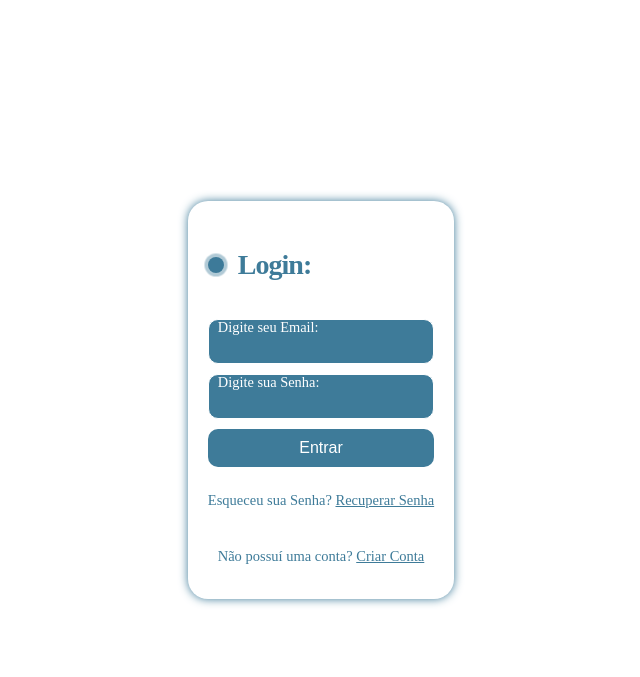
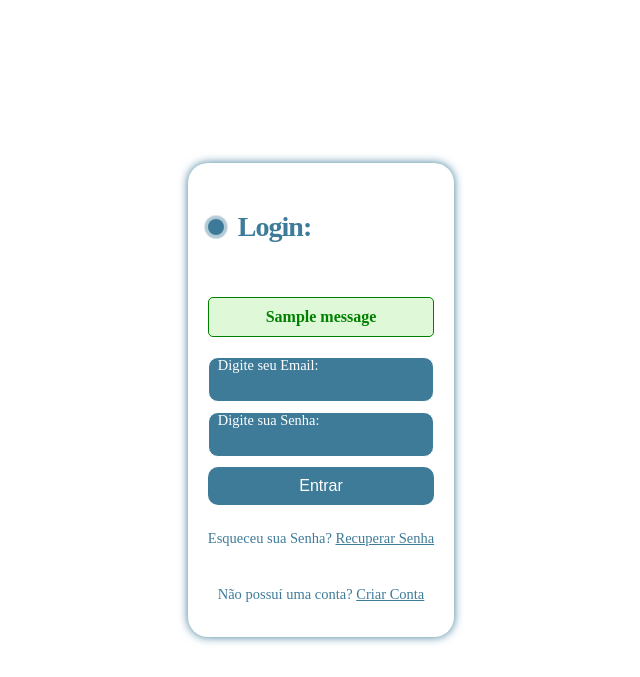
Before and after one commit to mHalfen/agendamento.py, a Flask app: page /login in a window 1280 px wide. Shown: the top 677 px of the page, without its empty margins (319-959 px from the left). Run offline with Flask 3, Linux system fonts and the light colour scheme; tables that the repository leaves empty hold one stand-in row (values such as "Sample post"); one stand-in notice (Sample message) is shown.

Commit message:
include flash/start geral ajusts

```diff
--- a/blueprints/home.py
+++ b/blueprints/home.py
@@ -1,4 +1,4 @@
-from flask import Blueprint, render_template, request, redirect, url_for, jsonify, Response
+from flask import Blueprint, render_template, request, redirect, url_for, jsonify, Response, flash
 from flask_login import login_required
 from db import db
 from models import Agendamentos, Divergencias, Trocas, Devolucoes, Recebimento, Fornecedores
@@ -65,6 +65,8 @@ def home_novoAgendamento():
             observacao = observacao,
             volumePallets = volumePallets,
             volumeCxs = volumeCxs)
+
+        flash('Agendamento incluido com sucesso.', 'agendSucess')
 
         db.session.add(novoAgendamento)
         db.session.commit()
--- a/blueprints/login.py
+++ b/blueprints/login.py
@@ -1,4 +1,4 @@
-from flask import Blueprint, render_template, request, redirect, url_for
+from flask import Blueprint, render_template, request, redirect, url_for, flash
 from flask_login import LoginManager, login_user, login_required, logout_user, current_user
 from db import db
 from models import User
@@ -25,7 +25,8 @@ def login():
         user = db.session.query(User).filter_by(userEmail=userEmail, userSenha=userSenha).first()
 
         if not user:
-            return 'Email ou senha incorretos.'
+            flash('Email ou senha incorretos.', 'error')
+            return redirect(url_for('login.login'))
 
         login_user(user)
         return redirect(url_for('home.home'))
@@ -43,7 +44,18 @@ def createAccount():
         userSenhaConfirm = request.form['userSenhaConfirmForm']
 
         if userSenha != userSenhaConfirm:
-            return 'As senhas devem ser iguals.'
+            flash('As senhas devem ser iguais', 'error')
+            return redirect(url_for('login.createAccount'))
+
+        userNomeExist = db.session.query(User).filter_by(userNome=userNome).first()
+        if userNomeExist:
+            flash('Nome em uso', 'error')
+            return redirect(url_for('login.createAccount'))
+
+        userEmailExist = db.session.query(User).filter_by(userEmail=userEmail).first()
+        if userEmailExist:
+            flash('Email em uso', 'error')
+            return redirect(url_for('login.createAccount'))
 
         newUser = User(
             userNome = userNome,
@@ -53,6 +65,7 @@ def createAccount():
 
         db.session.add(newUser)
         db.session.commit()
+        flash('Conta criada com sucesso', 'success')
 
         login_user(newUser)
     return redirect(url_for('login.login'))
--- a/main.py
+++ b/main.py
@@ -7,7 +7,7 @@ import os
 app = Flask(__name__)
 
 app.secret_key = '52a906839076c0f76b8811a3caaf3e38288e41d8e54ec252d844c9c2d3b04772'
-lm.login_view = 'login'
+lm.login_view = 'login.login'
 app.config['SQLALCHEMY_DATABASE_URI'] = 'sqlite:///dados.db'
 app.config['UPLOAD_FOLDER'] = os.path.join(app.root_path, 'static', 'files')
 
--- /dev/null
+++ b/static/css/flash.css
@@ -0,0 +1,21 @@
+.flashError {
+    color: red;
+    font-weight: bold;
+    margin-bottom: 10px;
+    padding: 10px;
+    border: 1px solid red;
+    border-radius: 5px;
+    background-color: #f8d7da;
+    text-align: center
+}
+
+.flashSuccess {
+    color: green;
+    font-weight: bold;
+    margin-bottom: 10px;
+    padding: 10px;
+    border: 1px solid green;
+    border-radius: 5px;
+    background-color: #dff8d7;
+    text-align: center
+}
--- a/static/css/loginCreate.css
+++ b/static/css/loginCreate.css
@@ -15,7 +15,6 @@ body, html {
       border-radius: 20px;
       position: relative;
       background-color: #ffffff;
-      color: #fff;
       box-shadow: 0 0 10px #3e7b99;
     }
 
@@ -87,6 +86,8 @@ body, html {
       outline: 0;
       border: 1px solid #ffffff;
       border-radius: 10px;
+      width: 100%;
+      box-sizing: border-box;
     }
 
     .form label .input + span {
--- a/templates/base.html
+++ b/templates/base.html
@@ -8,8 +8,8 @@
         <title>{% block title %}{% endblock %}</title>
         {% block css %}{% endblock %}
         <link rel="stylesheet" href="{{ url_for('static', filename='css/home.css') }}">
+        <link rel="stylesheet" href="{{ url_for('static', filename='css/flash.css') }}">
         <link rel="stylesheet" href="{{ url_for('static', filename='icons/bootstrap-icons.css') }}">
-        {% block scripts %}{% endblock %}
     </head>
 
     <body>
@@ -52,6 +52,7 @@
                 {% endblock %}
             </div>
         </div>
+        {% block scripts %}<script src="{{ url_for('static', filename='js/suggestions.js') }}"></script>{% endblock %}
     </body>
 
 </html>
--- a/templates/editarAgendamento.html
+++ b/templates/editarAgendamento.html
@@ -15,8 +15,10 @@
                 <input type="text" name="depositoForm" value="{{ agendamentos.deposito }}" required>
                 <label>CNPJ</label>
                 <input type="text" id="cnpj" name="cnpjForm" value="{{ agendamentos.cnpj }}" required>
+                <div id="cnpj-suggestions" class="suggestions-list"></div>
                 <label>Fornecedor</label>
                 <input type="text" id="fornecedor" name="fornecedorForm" value="{{ agendamentos.fornecedor }}" required>
+                <div id="fornecedor-suggestions" class="suggestions-list"></div>
                 <label>N° Pedido</label>
                 <input type="text" id="numeroPedido" name="numeroPedidoForm" value="{{ agendamentos.numeroPedido }}" required>
                 <label>Observação</label>
@@ -77,7 +79,9 @@
         </div>
 
         <div class="formEbutton">
-            <button type="submit" class="btn-v">Incluir Agendamento</button>
+            <button type="submit" class="btn-v">Atualizar Dados</button>
         </div>
     </form>
 {% endblock %}
+
+{% block scripts %}<script src="{{ url_for('static', filename='js/suggestions.js') }}"></script>{% endblock %}
--- a/templates/login.html
+++ b/templates/login.html
@@ -7,11 +7,24 @@
     <title>Login</title>
     <link rel="stylesheet" href="{{ url_for('static', filename='css/Login.css') }}">
     <link rel="stylesheet" href="{{ url_for('static', filename='icons/bootstrap-icons.css') }}">
+    <link rel="stylesheet" href="{{ url_for('static', filename='css/flash.css') }}">
 </head>
 
 <body>
     <form action="{{ url_for('login.login') }}" method="post">
         <h3>Login:</h3>
+
+        {% with messages = get_flashed_messages(with_categories=true) %}
+            {% if messages %}
+                {% for category, message in messages %}
+                    {% if 'error' in category %}
+                        <p class="flashError">{{ message }}</p>
+                    {% elif 'success' in category %}
+                        <p class="flashSuccess">{{ message }}</p>
+                    {% endif %}
+                {% endfor %}
+            {% endif %}
+        {% endwith %}
 
         <div>
             <label>
```
Also changed, not shown: templates/home_novoAgendamento.html (+9 -0 lines), templates/login_createAccount.html (+16 -9 lines), README.md, instance/dados.db.
